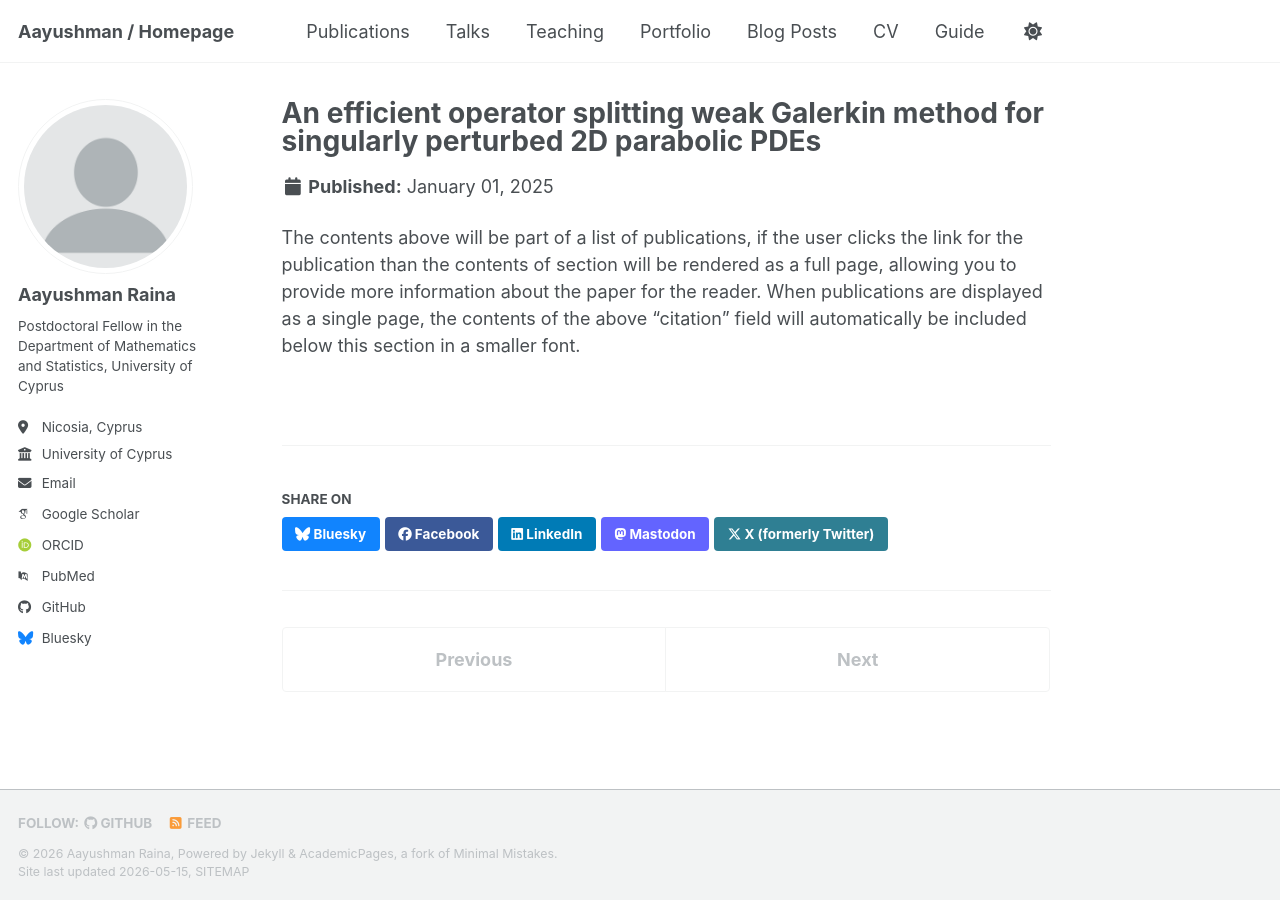
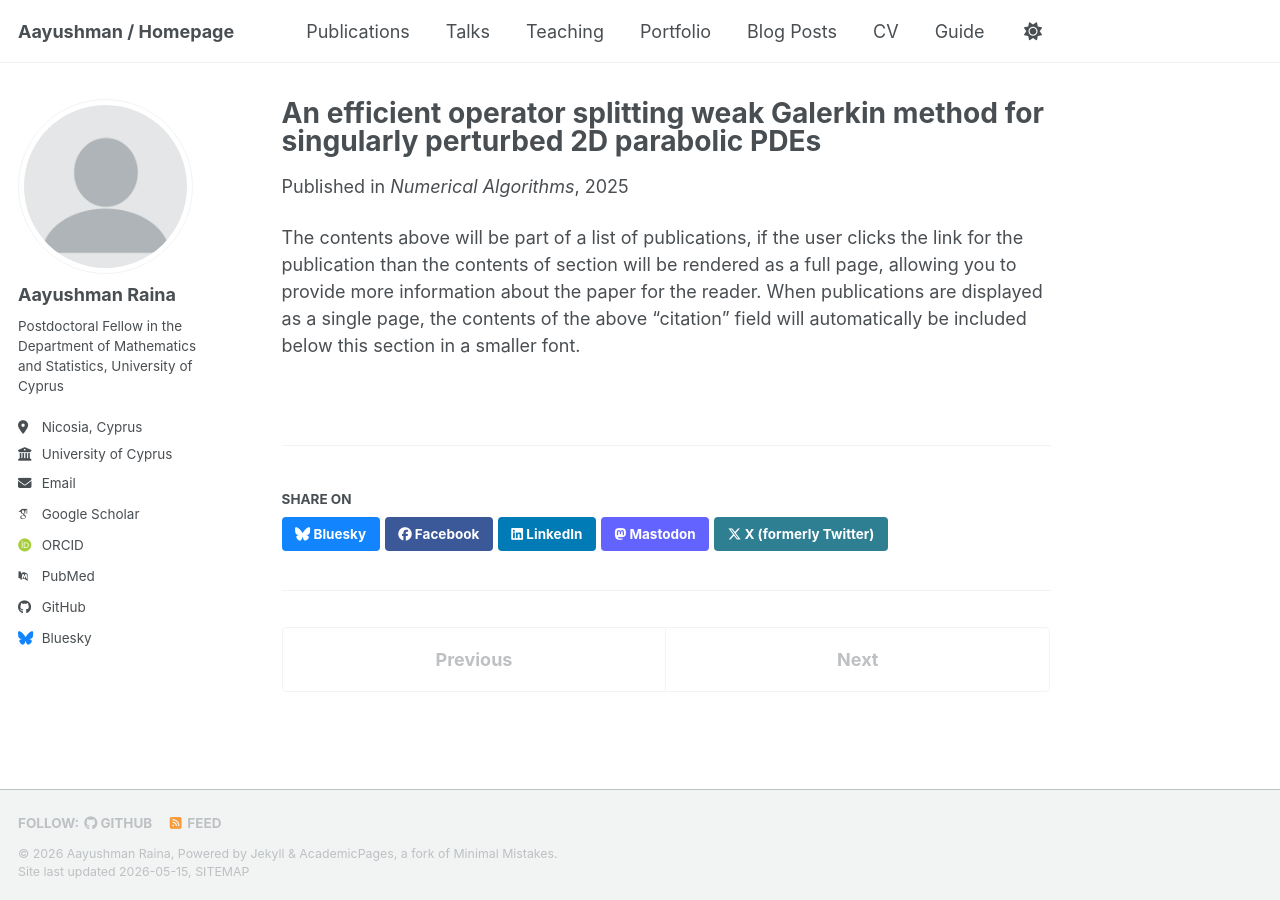
Before and after one commit to Aayushman5/Aayushman5.github.io, a Jekyll site: the page built from _publications/2024-02-17-paper-title-number-4.md, in a window 1280 px wide. Built offline with Jekyll 4.4.1, drawn with Linux system fonts in a browser that asks for light colours; some web fonts are replaced; a script bundle is joined from its source files by our own code; library files that are not in the unit come from our copies; some of the changed lines change nothing that is shown.

Commit message:
Update 2024-02-17-paper-title-number-4.md

```diff
--- a/_publications/2024-02-17-paper-title-number-4.md
+++ b/_publications/2024-02-17-paper-title-number-4.md
@@ -1,11 +1,11 @@
 ---
 title: "An efficient operator splitting weak Galerkin method for singularly perturbed 2D parabolic PDEs"
 collection: publications
-category: publications
+category: manuscripts
 permalink: /publication/2024-02-17-paper-title-number-4
 excerpt: 'This paper is about fixing template issue #693.'
 date: 2025-01-01
-journal: 'Numerical Algorithms'
+venue: 'Numerical Algorithms'
 paperurl: 'https://academicpages.github.io/files/paper3.pdf'
 ---
 
```
